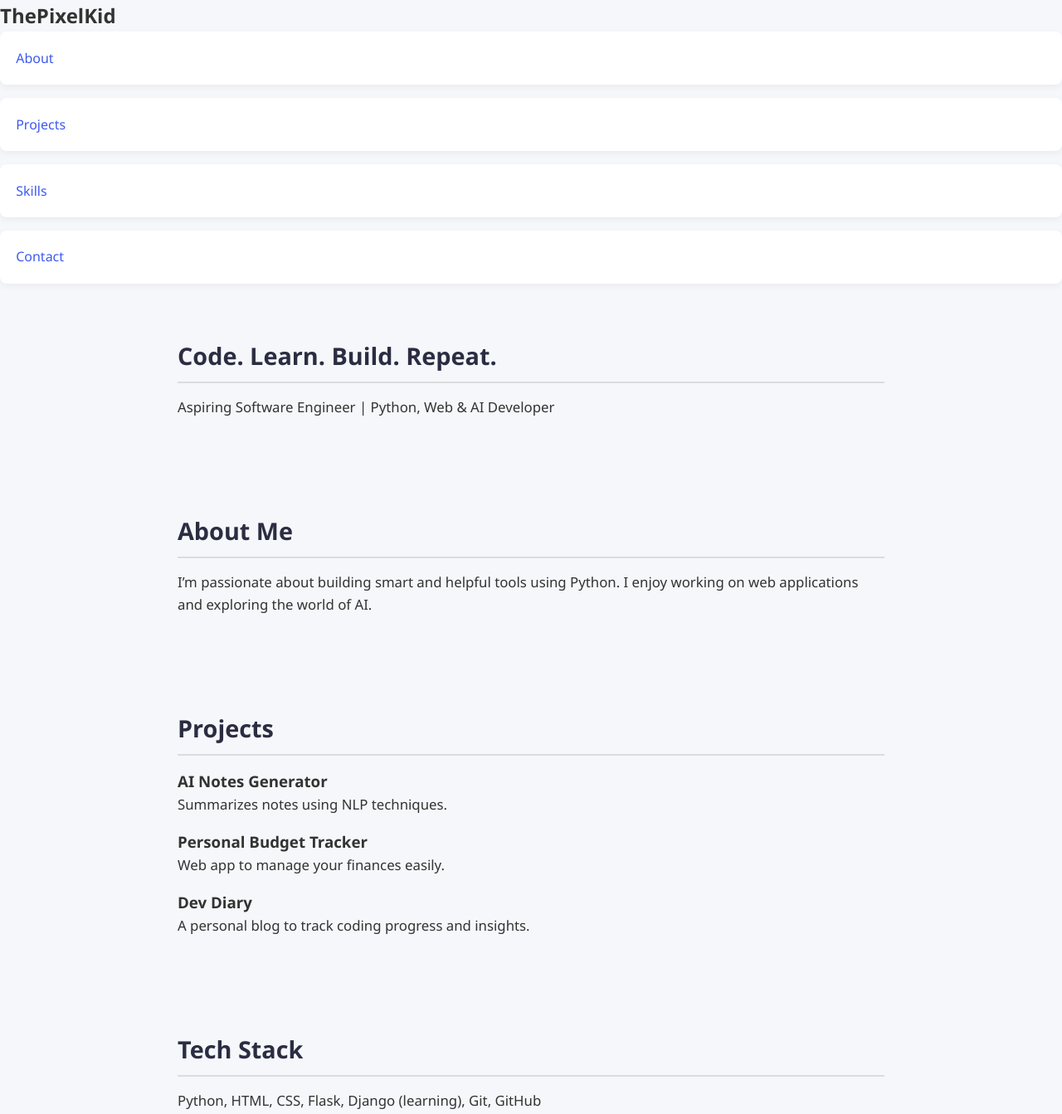
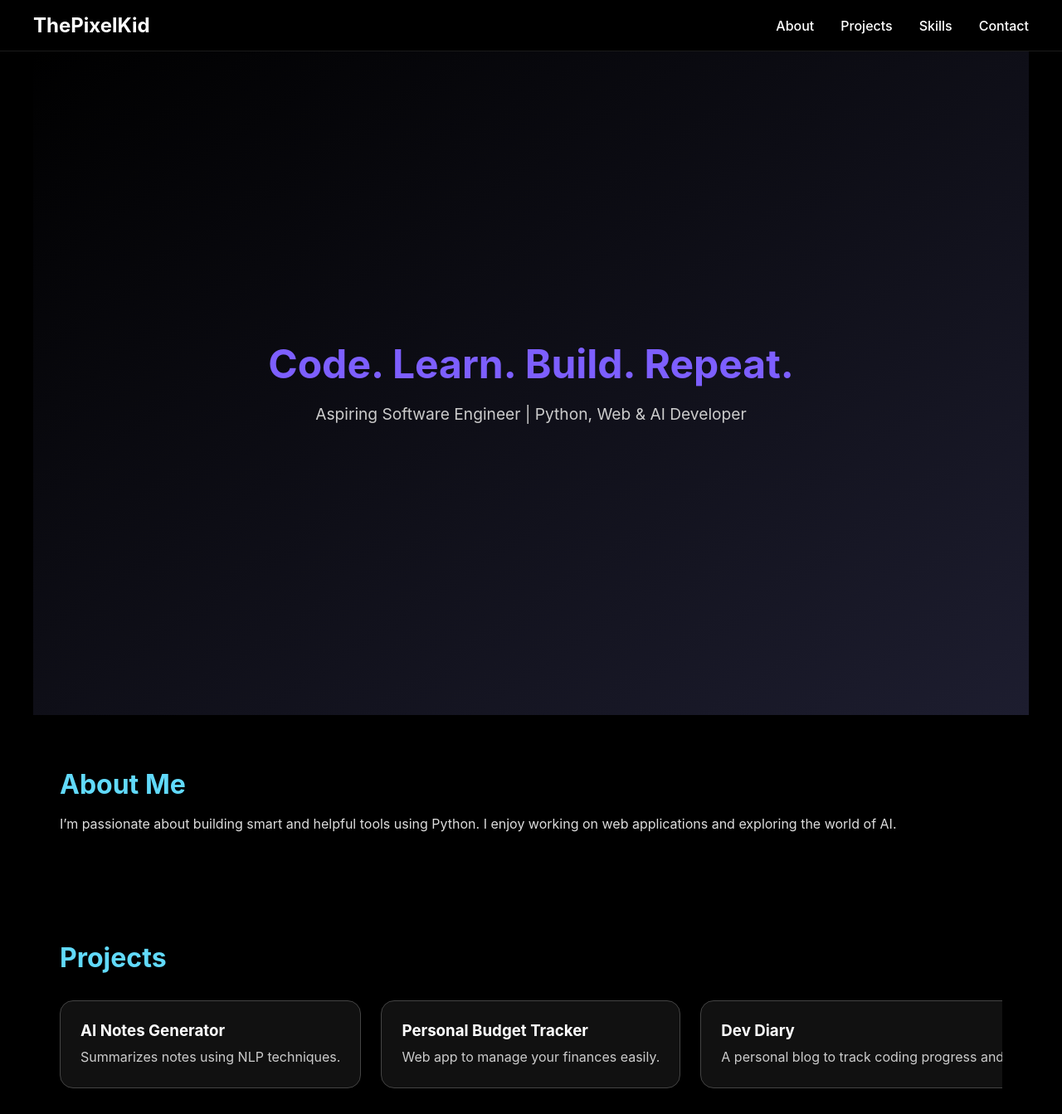
Before and after one commit to ThePixelKid/Portfolio, a plain HTML site: page index.html in a window 1280 px wide. Shown: the top 1343 px of the page at 83% size. Drawn offline with Linux system fonts and the light colour scheme.

Commit message:
Update style.css

```diff
--- a/style.css
+++ b/style.css
@@ -1,4 +1,6 @@
-/* Reset & Base Styles */
+/* Apple-Inspired Portfolio Styles */
+
+/* General Reset */
 * {
   margin: 0;
   padding: 0;
@@ -6,106 +8,152 @@
 }
 
 body {
-  font-family: 'Segoe UI', Tahoma, Geneva, Verdana, sans-serif;
-  line-height: 1.6;
-  background-color: #f5f7fa;
-  color: #333;
+  font-family: -apple-system, BlinkMacSystemFont, 'Segoe UI', Roboto, Oxygen, Ubuntu, Cantarell, 'Open Sans', 'Helvetica Neue', sans-serif;
+  background-color: #000;
+  color: #fff;
+  scroll-behavior: smooth;
 }
 
-/* Header */
-header {
-  background: linear-gradient(135deg, #2b2d42, #1a1c2c);
-  color: #fff;
-  padding: 3rem 1rem;
-  text-align: center;
-  box-shadow: 0 4px 10px rgba(0, 0, 0, 0.1);
+/* Sticky Navbar */
+.navbar {
+  position: sticky;
+  top: 0;
+  width: 100%;
+  background-color: rgba(0, 0, 0, 0.85);
+  padding: 1rem 2rem;
+  z-index: 1000;
+  display: flex;
+  justify-content: center;
+  backdrop-filter: blur(10px);
+  border-bottom: 1px solid rgba(255, 255, 255, 0.1);
 }
 
-header h1 {
-  font-size: 2.5rem;
-  margin-bottom: 0.5rem;
+.nav-content {
+  display: flex;
+  justify-content: space-between;
+  align-items: center;
+  width: 100%;
+  max-width: 1200px;
 }
 
-header p {
-  font-size: 1.2rem;
-  opacity: 0.9;
+.logo {
+  font-size: 1.5rem;
+  color: white;
 }
 
-/* Sections */
+.nav-links {
+  list-style: none;
+  display: flex;
+  gap: 2rem;
+}
+
+.nav-links a {
+  color: white;
+  text-decoration: none;
+  font-weight: 500;
+  transition: color 0.3s;
+}
+
+.nav-links a:hover {
+  color: #7d5fff;
+}
+
+/* Hero Section */
+.hero {
+  height: 100vh;
+  background: linear-gradient(to bottom right, #000, #1d1d2f);
+  display: flex;
+  justify-content: center;
+  align-items: center;
+  text-align: center;
+  padding: 0 2rem;
+}
+
+.hero-text h2 {
+  font-size: 3rem;
+  color: #7d5fff;
+}
+
+.hero-text p {
+  font-size: 1.2rem;
+  color: #ccc;
+  margin-top: 1rem;
+}
+
+/* Section Styling */
 section {
-  padding: 3rem 1.5rem;
-  max-width: 900px;
+  padding: 4rem 2rem;
+  max-width: 1200px;
   margin: auto;
 }
 
 section h2 {
-  font-size: 1.8rem;
-  color: #2b2d42;
-  margin-bottom: 1rem;
-  border-bottom: 2px solid #dcdcdc;
-  padding-bottom: 0.5rem;
-}
-
-/* About, Projects, Skills, Contact */
-section p,
-section li {
-  font-size: 1.05rem;
+  font-size: 2rem;
+  color: #61dafb;
   margin-bottom: 1rem;
 }
 
-/* Project List */
-ul {
-  list-style-type: none;
-  padding: 0;
+section p {
+  font-size: 1rem;
+  line-height: 1.6;
+  color: #ddd;
 }
 
-ul li {
-  background: #ffffff;
-  padding: 1.2rem;
-  margin-bottom: 1rem;
-  border-radius: 8px;
-  box-shadow: 0 3px 8px rgba(0, 0, 0, 0.05);
-  transition: transform 0.2s ease, box-shadow 0.2s ease;
+/* Project Card Slider */
+.slider {
+  display: flex;
+  overflow-x: auto;
+  scroll-snap-type: x mandatory;
+  gap: 1.5rem;
+  padding: 1rem 0;
 }
 
-ul li:hover {
-  transform: translateY(-3px);
-  box-shadow: 0 6px 15px rgba(0, 0, 0, 0.1);
+.card {
+  background: #111;
+  border: 1px solid #444;
+  padding: 1.5rem;
+  border-radius: 1rem;
+  min-width: 280px;
+  flex: 0 0 auto;
+  scroll-snap-align: center;
+  transition: transform 0.3s;
 }
 
-/* Links */
-a {
-  color: #3d5af1;
-  text-decoration: none;
-  transition: color 0.3s ease;
+.card:hover {
+  transform: scale(1.05);
+  border-color: #7d5fff;
 }
 
-a:hover {
-  color: #2338c4;
-  text-decoration: underline;
+.card h3 {
+  color: #fff;
+  margin-bottom: 0.5rem;
+}
+
+.card p {
+  color: #ccc;
 }
 
 /* Footer */
 footer {
-  background: #dfe4ea;
   text-align: center;
-  padding: 1.2rem;
-  font-size: 0.95rem;
-  color: #555;
-  margin-top: 3rem;
+  padding: 2rem;
+  background: #0a0a0a;
+  color: #666;
+  font-size: 0.9rem;
+  border-top: 1px solid #222;
 }
 
-/* Responsive Design */
-@media (max-width: 600px) {
-  header h1 {
-    font-size: 2rem;
+/* Responsive */
+@media (max-width: 768px) {
+  .nav-links {
+    gap: 1rem;
   }
 
-  section {
-    padding: 2rem 1rem;
+  .hero-text h2 {
+    font-size: 2.2rem;
   }
 
-  ul li {
-    padding: 1rem;
+  .card {
+    min-width: 220px;
   }
 }
```
